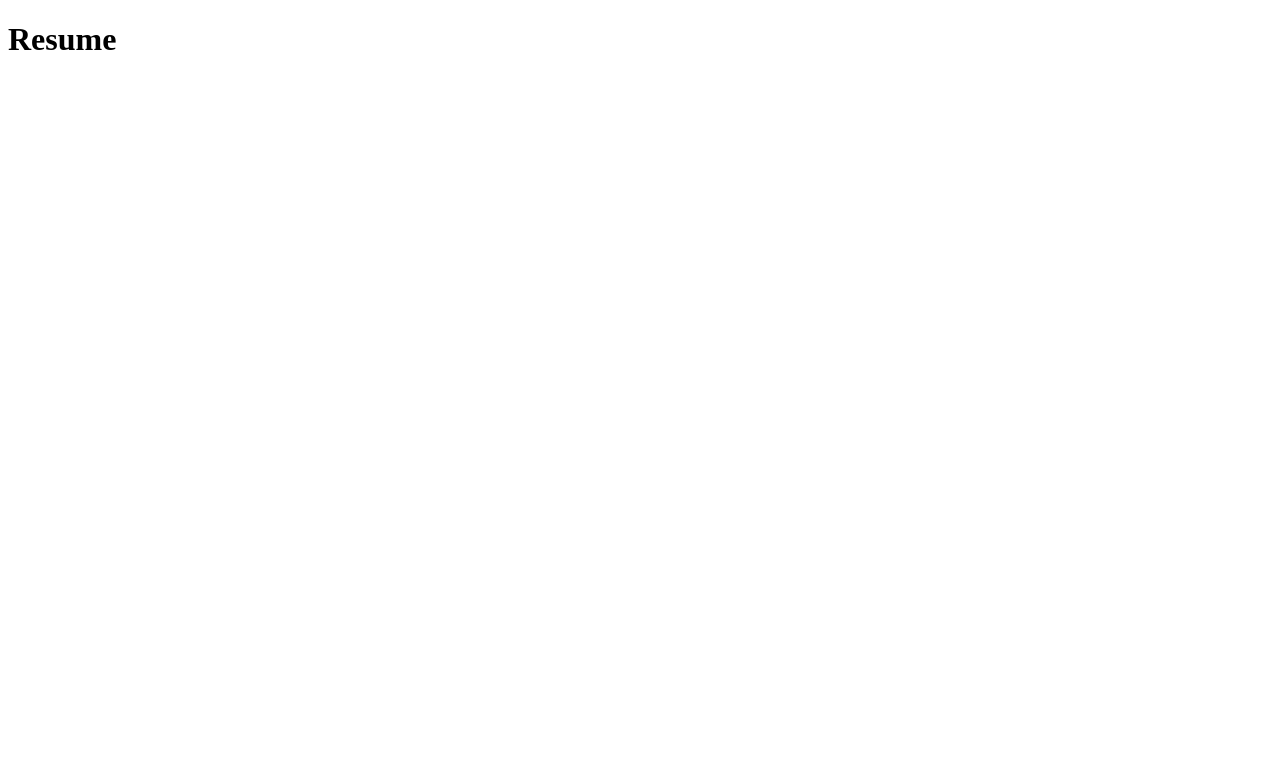
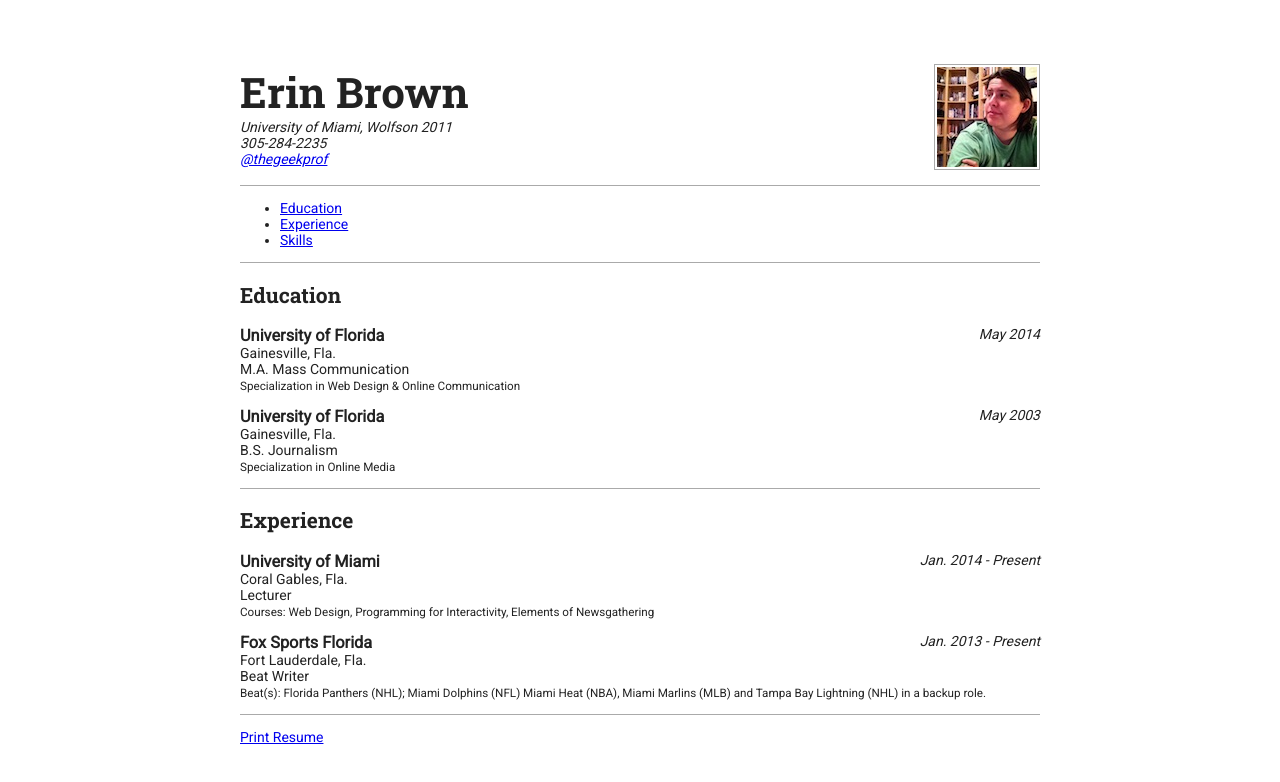
Before and after one commit to masonliu94/thegeekprof.github.io, a plain HTML site: page resume.html in a window 1280 px wide. Drawn offline with Linux system fonts and the light colour scheme.

Commit message:
Updated resume.html.

```diff
--- a/resume.html
+++ b/resume.html
@@ -2,10 +2,74 @@
 <html>
   <head>
     <meta charset="UTF-8" />
-    <title>Resume</title>
+    <title>Erin Brown</title>
+    <link href="css/style.css" rel="stylesheet" />
   </head>
 
   <body>
-    <h1>Resume</h1>
+    <div id="container">
+      <header>
+        <h1>Erin Brown</h1>
+        <address>
+          <span>University of Miami, Wolfson 2011</span>
+          <span>305-284-2235</span>
+          <span><a href="http://twitter.com/thegeekprof">@thegeekprof</a></span>
+        </address>
+        <img src="img/erin.jpg" alt="Erin Brown" />
+      </header>
+
+      <nav>
+        <ul>
+          <li><a href="#education">Education</a></li>
+          <li><a href="#experience">Experience</a></li>
+          <li><a href="#skills">Skills</a></li>
+        </ul>
+      </nav>
+
+      <main>
+        <section id="education">
+          <h2>Education</h2>
+
+          <article>
+            <h3>University of Florida</h3>
+            <p>Gainesville, Fla.</p>
+            <p>M.A. Mass Communication</p>
+            <p><small>Specialization in Web Design &amp; Online Communication</small></p>
+            <p><time>May 2014</time></p>
+          </article>
+
+          <article>
+            <h3>University of Florida</h3>
+            <p>Gainesville, Fla.</p>
+            <p>B.S. Journalism</p>
+            <p><small>Specialization in Online Media</small></p>
+            <p><time>May 2003</time></p>
+          </article>
+        </section>
+
+        <section id="experience">
+          <h2>Experience</h2>
+
+          <article>
+            <h3>University of Miami</h3>
+            <p>Coral Gables, Fla.</p>
+            <p>Lecturer</p>
+            <p><span class="dates"><time>Jan. 2014</time> - Present</span></p>
+            <p><small>Courses: Web Design, Programming for Interactivity, Elements of Newsgathering</small></p>
+          </article>
+
+          <article>
+            <h3>Fox Sports Florida</h3>
+            <p>Fort Lauderdale, Fla.</p>
+            <p>Beat Writer</p>
+            <p><span class="dates"><time>Jan. 2013</time> - Present</span></p>
+            <p><small>Beat(s): Florida Panthers (NHL); Miami Dolphins (NFL) Miami Heat (NBA), Miami Marlins (MLB) and Tampa Bay Lightning (NHL) in a backup role.</small></p>
+        </section>
+      </main>
+      <footer>
+        <p><a href="javascript:window.print();">Print Resume</a></p>
+      </footer>
+    </div>
+
   </body>
 </html>
```
